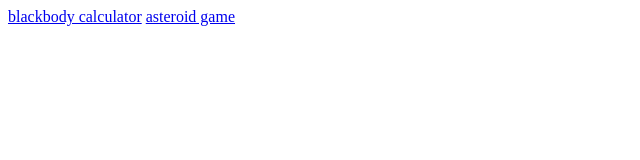
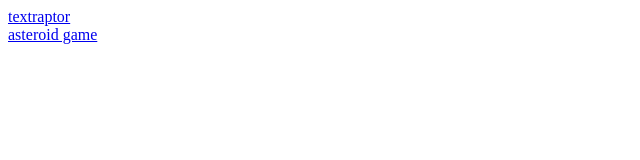
Before and after one commit to daniellacosse/daniellacosse.github.io, a plain HTML site: page index.html in a window 1280 px wide. Shown: the whole page, without its empty margins (0-640 px from the left). Drawn offline with Linux system fonts and the light colour scheme.

Commit message:
Update index.html

```diff
--- a/index.html
+++ b/index.html
@@ -4,6 +4,6 @@
 </head>
 
 <body>
-  <a href="/blackbody">blackbody calculator</a>
+  <a href="/textraptor">textraptor</a><br>
   <a href="/asteroids">asteroid game</a>
 </body>
```
